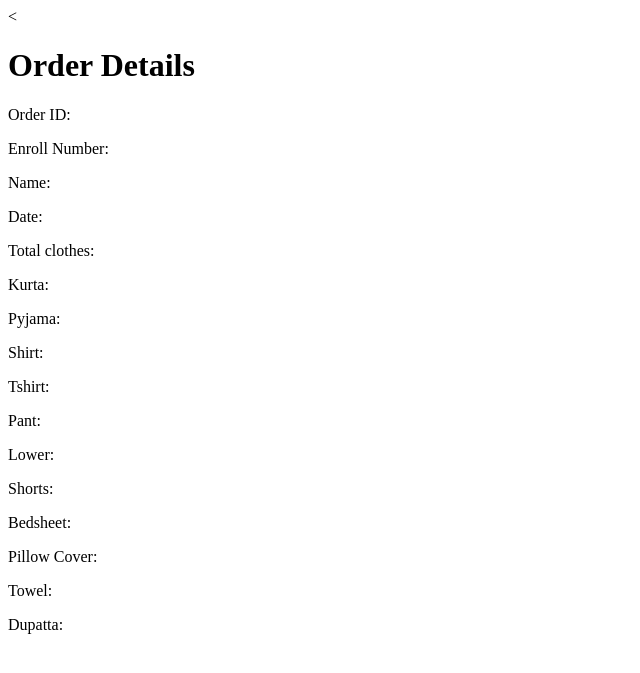
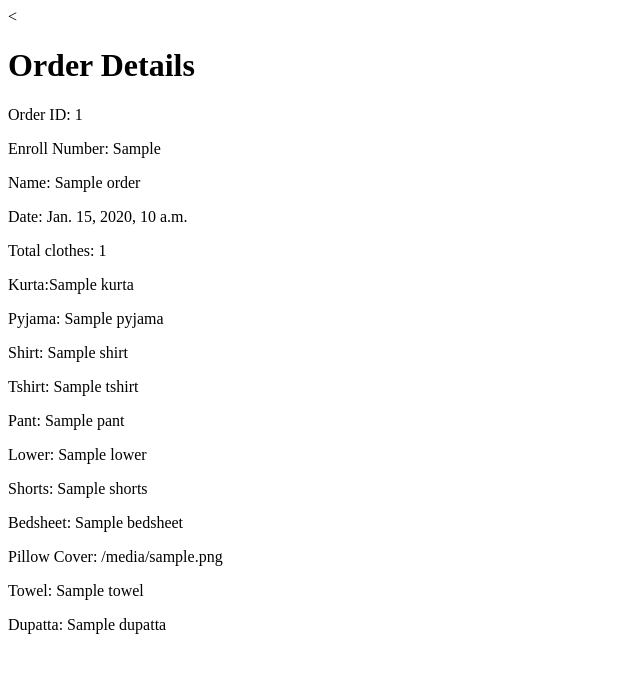
Before and after one commit to notnotrachit/digital_dhobi, a Django app: template templates/order_detail.html in a window 1280 px wide. Shown: the top 673 px of the page, without its empty margins (0-640 px from the left). Run offline with Django 4.2, Linux system fonts and the light colour scheme; the template is opened without the code that fills it: most values are stand-ins (such as "Sample title", 1, 10 or a date in 2020).

Commit message:
oder details page

```diff
--- a/orders/models.py
+++ b/orders/models.py
@@ -19,3 +19,4 @@ class orders(models.Model):
     towel = models.IntegerField()
     dupatta = models.IntegerField()
     total_clothes = models.IntegerField()
+    completed = models.BooleanField()
--- a/templates/order_detail.html
+++ b/templates/order_detail.html
@@ -10,21 +10,21 @@
     </head>
     <body>
         <h1> Order Details </h1>
-        <p>Order ID: </p>
-        <p>Enroll Number: </p>
-        <p>Name: </p>
-        <p>Date: </p>
-        <p>Total clothes: </p>
-            <p>Kurta:</p>
-            <p>Pyjama: </p>
-            <p>Shirt: </p>
-            <p>Tshirt: </p>
-            <p>Pant: </p>
-            <p>Lower: </p>
-            <p>Shorts: </p>
-            <p>Bedsheet: </p>
-            <p>Pillow Cover: </p>
-            <p>Towel: </p>
-            <p>Dupatta: </p>
+        <p>Order ID: {{order.id}}</p>
+        <p>Enroll Number: {{order.enroll_no}}</p>
+        <p>Name: {{order.name}}</p>
+        <p>Date: {{order.date}}</p>
+        <p>Total clothes: {{order.total_clothes}}</p>
+            <p>Kurta:{{order.kurta}}</p>
+            <p>Pyjama: {{order.pyjama}}</p>
+            <p>Shirt: {{order.shirt}}</p>
+            <p>Tshirt: {{order.tshirt}}</p>
+            <p>Pant: {{order.pant}}</p>
+            <p>Lower: {{order.lower}}</p>
+            <p>Shorts: {{order.shorts}}</p>
+            <p>Bedsheet: {{order.bedsheet}}</p>
+            <p>Pillow Cover: {{order.pillowcover}}</p>
+            <p>Towel: {{order.towel}}</p>
+            <p>Dupatta: {{order.dupatta}}</p>
     </body>
 </html>
```
Also changed, not shown: orders/migrations/0001_initial.py (added).
